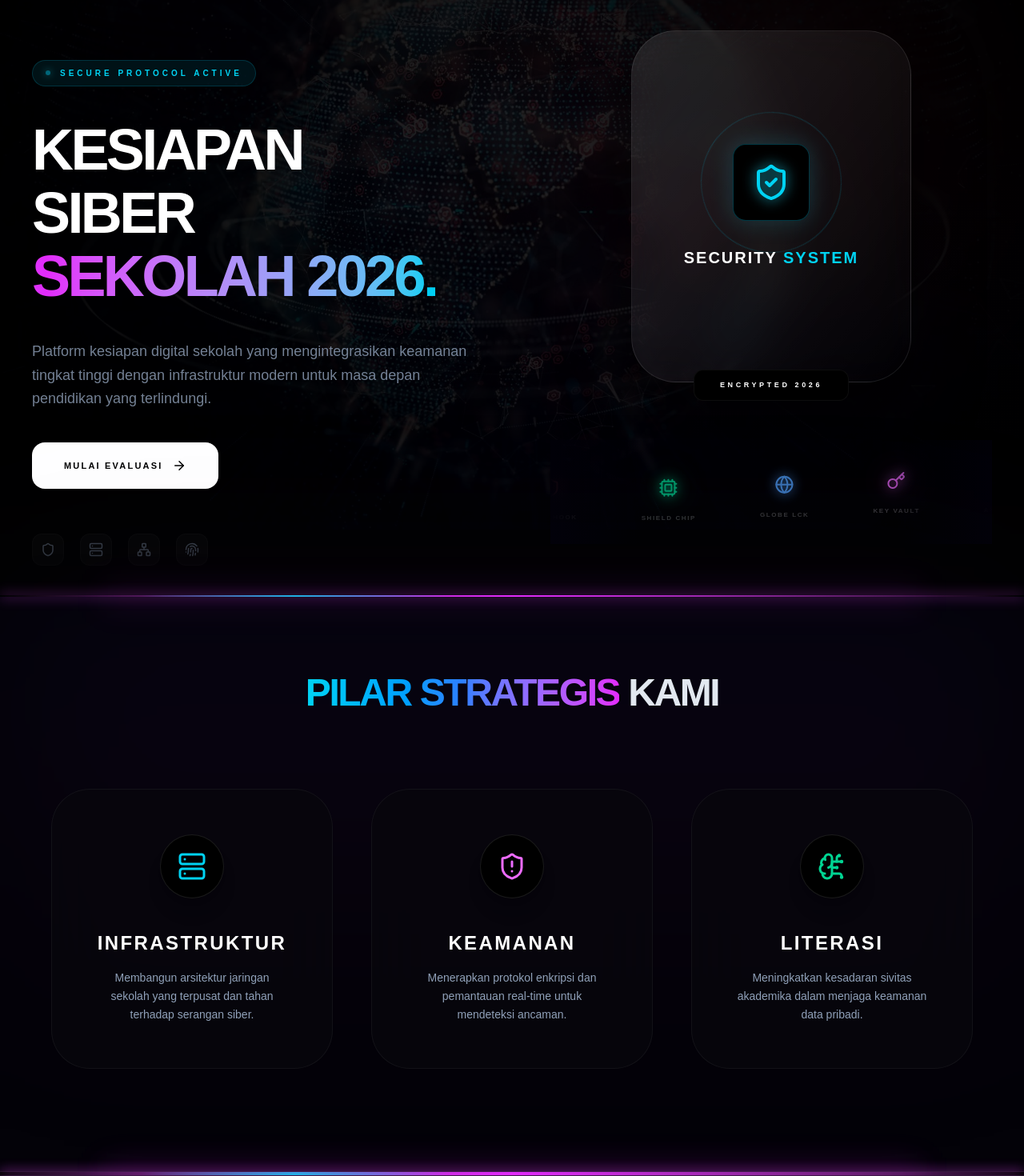
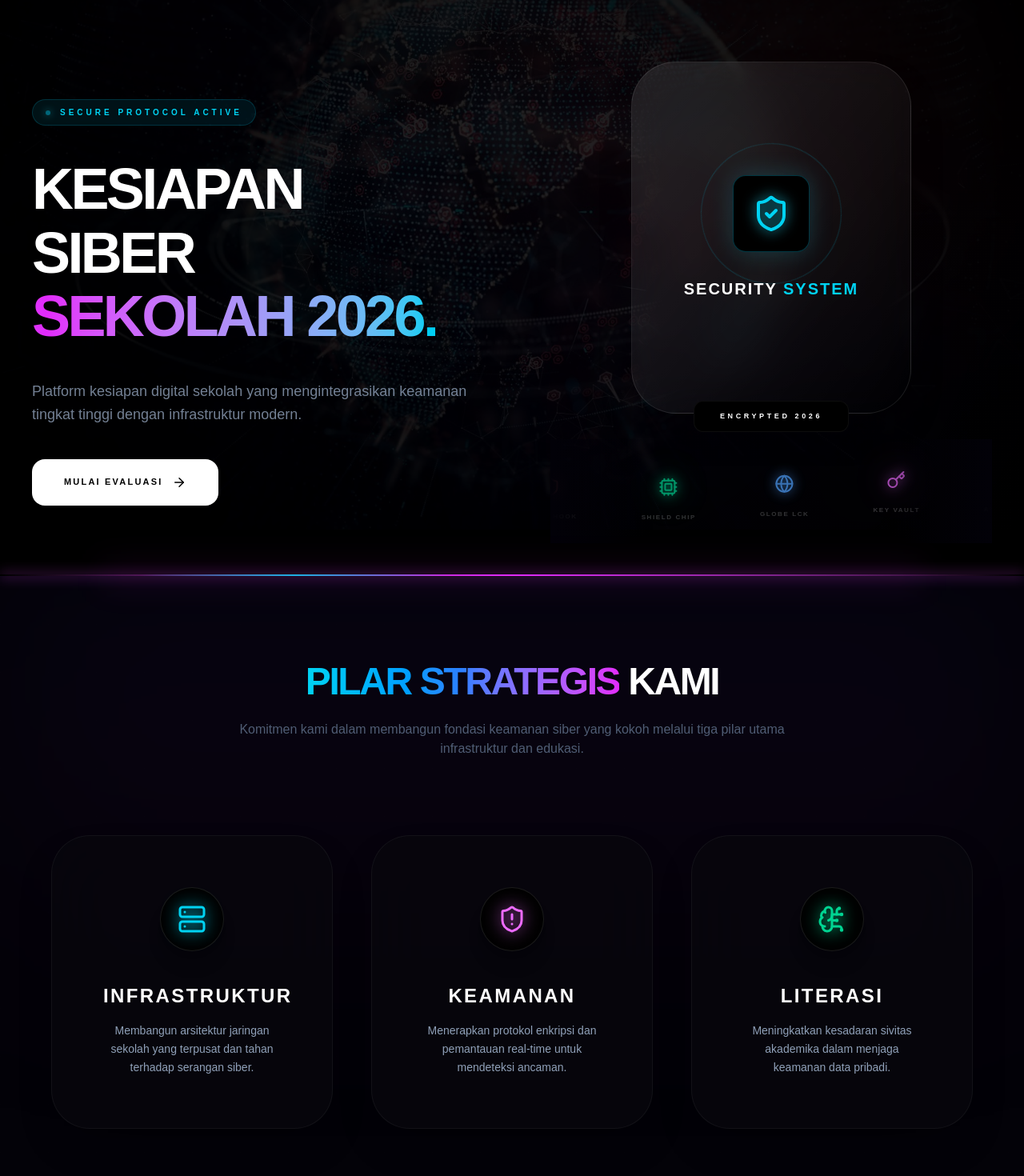
Before and after one commit to Edwinn1711/cyber-backend, a Next.js app: page / in a window 1280 px wide. Shown: the part 138-1608 px from the top of the page at 80% size. Built offline with nearby package versions, Linux system fonts and the light colour scheme.

Commit message:
style: fix pilar section to be full-screen 1600px and align with stats design

```diff
--- a/app/(loginregister)/page.tsx
+++ b/app/(loginregister)/page.tsx
@@ -636,15 +636,14 @@ export default function CyberLandingDark() {
 
   return (
     <div className="flex flex-col min-h-screen w-full bg-black text-slate-200 overflow-x-hidden selection:bg-fuchsia-500/30 relative">
+
+      {/* 1. BACKGROUND GLOBAL */}
       <PersistentUniverse bgIdx={bgIdx} />
       <UltraGodTierParticleSystem />
 
-
-
+      {/* 2. HEADER NAVBAR */}
       <header className="fixed top-0 left-0 right-0 z-[100] w-full border-b border-white/5 bg-[#05050a]/80 backdrop-blur-xl shadow-md">
         <div className="max-w-[1400px] mx-auto px-6 lg:px-10 h-20 lg:h-24 flex items-center justify-between">
-
-    {/* AREA KIRI: LOGO */}
           <div className="flex items-center gap-3 lg:gap-4 shrink-0 relative z-[110]">
             <div className="w-10 h-10 lg:w-12 lg:h-12 bg-fuchsia-600/10 border border-fuchsia-500/30 rounded-xl flex items-center justify-center shadow-[0_0_15px_rgba(217,70,239,0.3)]">
               <ShieldCheck size={24} className="text-fuchsia-400" />
@@ -655,70 +654,31 @@ export default function CyberLandingDark() {
             </div>
           </div>
 
-    {/* AREA TENGAH: NAVIGASI DESKTOP (Tetap Hidden di HP) */}
           <nav className="hidden lg:flex flex-1 justify-center items-center gap-8 xl:gap-12 h-full">
-        {[
-          { icon: Home, label: 'Beranda', active: true },
-          { icon: Info, label: 'Profil' },
-          { icon: LayoutGrid, label: 'Organisasi' },
-          { icon: FileText, label: 'Berita' },
-          { icon: Megaphone, label: 'Pengumuman' },
-          { icon: HelpCircle, label: 'Layanan' }
-        ].map((item, idx) => (
+            {[ { icon: Home, label: 'Beranda', active: true }, { icon: Info, label: 'Profil' }, { icon: LayoutGrid, label: 'Organisasi' }, { icon: FileText, label: 'Berita' }, { icon: Megaphone, label: 'Pengumuman' }, { icon: HelpCircle, label: 'Layanan' } ].map((item, idx) => (
               <div key={idx} className="relative flex items-center gap-2 text-[11px] uppercase tracking-[0.2em] font-black cursor-pointer transition-colors text-slate-500 hover:text-white group">
                 <item.icon size={15} className="group-hover:text-fuchsia-400" />
                 {item.label}
-            {item.active && <div className="absolute -bottom-8 w-full h-[2px] bg-fuchsia-500 shadow-[0_0_10px_#d946ef]" />}
               </div>
             ))}
           </nav>
 
-    {/* AREA KANAN: LOGIN + HAMBURGER (Mobile) */}
           <div className="flex items-center gap-4 relative z-[110]">
-      <button
-          onClick={() => setIsLoginOpen(true)}
-          className="flex items-center gap-2 px-5 py-2.5 lg:px-8 lg:py-3.5 bg-fuchsia-600 text-white rounded-full font-black text-[10px] lg:text-[11px] tracking-[0.2em] uppercase hover:bg-fuchsia-500 transition-all shadow-[0_0_20px_rgba(217,70,239,0.4)]"
-      >
+            <button onClick={() => setIsLoginOpen(true)} className="flex items-center gap-2 px-5 py-2.5 lg:px-8 lg:py-3.5 bg-fuchsia-600 text-white rounded-full font-black text-[10px] lg:text-[11px] tracking-[0.2em] uppercase hover:bg-fuchsia-500 transition-all shadow-[0_0_20px_rgba(217,70,239,0.4)]">
               <User size={16} /> <span className="hidden sm:inline">LOGIN</span>
             </button>
-
-      {/* Tombol Hamburger - HANYA MUNCUL DI HP */}
-      <button
-        onClick={() => setIsMobileMenuOpen(!isMobileMenuOpen)}
-        className="lg:hidden p-2.5 bg-white/5 border border-white/10 rounded-xl text-white hover:bg-white/10 transition-all"
-      >
+            <button onClick={() => setIsMobileMenuOpen(!isMobileMenuOpen)} className="lg:hidden p-2.5 bg-white/5 border border-white/10 rounded-xl text-white">
               {isMobileMenuOpen ? <X size={24} /> : <LayoutGrid size={24} />}
             </button>
           </div>
-
         </div>
 
-  {/* ========================================================================= */}
-  {/* OVERLAY MENU MOBILE (MUNCUL SAAT KLIK HAMBURGER)                         */}
-  {/* ========================================================================= */}
         <AnimatePresence>
           {isMobileMenuOpen && (
-      <motion.div
-        initial={{ opacity: 0, y: -20 }}
-        animate={{ opacity: 1, y: 0 }}
-        exit={{ opacity: 0, y: -20 }}
-        className="absolute top-full left-0 w-full bg-[#05050a]/95 backdrop-blur-2xl border-b border-white/10 py-8 px-6 lg:hidden flex flex-col gap-6 shadow-2xl"
-      >
-        {[
-          { icon: Home, label: 'Beranda' },
-          { icon: Info, label: 'Profil' },
-          { icon: LayoutGrid, label: 'Organisasi' },
-          { icon: FileText, label: 'Berita' },
-          { icon: Megaphone, label: 'Pengumuman' },
-          { icon: HelpCircle, label: 'Layanan' }
-        ].map((item, idx) => (
-          <div
-            key={idx}
-            onClick={() => setIsMobileMenuOpen(false)}
-            className="flex items-center gap-4 p-4 rounded-2xl bg-white/5 border border-white/5 text-slate-300 font-bold tracking-widest text-xs uppercase hover:bg-fuchsia-600/20 hover:text-fuchsia-400 transition-all"
-          >
-            <item.icon size={18} />
-            {item.label}
+            <motion.div initial={{ opacity: 0, y: -20 }} animate={{ opacity: 1, y: 0 }} exit={{ opacity: 0, y: -20 }} className="absolute top-full left-0 w-full bg-[#05050a]/95 backdrop-blur-2xl border-b border-white/10 py-8 px-6 lg:hidden flex flex-col gap-6 shadow-2xl">
+              {[ { icon: Home, label: 'Beranda' }, { icon: Info, label: 'Profil' }, { icon: LayoutGrid, label: 'Organisasi' }, { icon: FileText, label: 'Berita' }, { icon: Megaphone, label: 'Pengumuman' }, { icon: HelpCircle, label: 'Layanan' } ].map((item, idx) => (
+                <div key={idx} onClick={() => setIsMobileMenuOpen(false)} className="flex items-center gap-4 p-4 rounded-2xl bg-white/5 text-slate-300 font-bold tracking-widest text-xs uppercase hover:text-fuchsia-400">
+                  <item.icon size={18} /> {item.label}
                 </div>
               ))}
             </motion.div>
@@ -726,26 +686,15 @@ export default function CyberLandingDark() {
         </AnimatePresence>
       </header>
 
-      {/* ========================================================================= */}
-      {/* KONTEN UTAMA (SISTEM 5 HALAMAN DENGAN PEMISAH BERCAHAYA)                   */}
-      {/* ========================================================================= */}
-      <div className="relative z-10 w-full pt-36 lg:pt-44">
+      {/* 3. KONTEN UTAMA */}
+      <main className="relative z-10 w-full pt-24 lg:pt-44">
 
-{/* ========================================================================= */}
-        {/* SECTION 1: HERO (MOBILE: CENTER + STACKED | DESKTOP: LEFT + SIDE-BY-SIDE) */}
-        {/* ========================================================================= */}
-        <section className="relative min-h-screen lg:min-h-[calc(100vh-120px)] flex items-center justify-center w-full max-w-[1400px] mx-auto px-6 lg:px-10 pt-28 pb-10 lg:py-0">
-           <div className="flex flex-col lg:grid lg:grid-cols-2 gap-16 lg:gap-24 items-center w-full">
-
-{/* --- AREA WIDGET & MARQUEE (REVISI: BALANCE & PROPORTIONAL) --- */}
-<div className="relative w-full flex flex-col items-center justify-center order-1 lg:order-2 pt-10 lg:pt-0 pb-32 lg:pb-16 gap-12 lg:gap-16">
-
-                 {/* 3D SECURITY CARD */}
+        {/* --- HALAMAN 1: HERO --- */}
+        <section className="relative min-h-screen lg:min-h-[calc(100vh-120px)] flex items-center justify-center w-full max-w-[1400px] mx-auto px-6 lg:px-10 pt-24 pb-10 lg:py-0">
+           <div className="flex flex-col lg:grid lg:grid-cols-2 gap-6 lg:gap-24 items-center w-full">
+              <div className="relative w-full flex flex-col items-center justify-center order-1 lg:order-2 gap-2 lg:gap-6">
                  <div className="relative" style={{ perspective: 2000 }}>
-                    <motion.div
-                       style={{ rotateX, rotateY, transformStyle: "preserve-3d" }}
-                       className="relative w-[240px] h-[300px] sm:w-[280px] sm:h-[350px] lg:w-[350px] lg:h-[440px] bg-gradient-to-br from-white/10 to-transparent backdrop-blur-xl rounded-[2.5rem] lg:rounded-[3.5rem] p-1 shadow-[0_40px_80px_rgba(0,0,0,0.6)] border border-white/10 flex flex-col items-center justify-center group/card"
-                    >
+                    <motion.div style={{ rotateX, rotateY, transformStyle: "preserve-3d" }} className="relative w-[240px] h-[300px] sm:w-[280px] sm:h-[350px] lg:w-[350px] lg:h-[440px] bg-gradient-to-br from-white/10 to-transparent backdrop-blur-xl rounded-[2.5rem] lg:rounded-[3.5rem] p-1 shadow-2xl border border-white/10 flex flex-col items-center justify-center group/card">
                        <div className="relative flex items-center justify-center mb-6 lg:mb-8" style={{ transform: "translateZ(60px)" }}>
                           <div className="absolute w-32 h-32 lg:w-44 lg:h-44 border border-cyan-500/20 rounded-full animate-[spin_20s_linear_infinite]" />
                           <div className="w-16 h-16 lg:w-24 lg:h-24 bg-black border border-cyan-500/30 rounded-2xl flex items-center justify-center shadow-[0_0_30px_rgba(34,211,238,0.2)]">
@@ -753,194 +702,119 @@ export default function CyberLandingDark() {
                           </div>
                        </div>
                        <div className="text-center" style={{ transform: "translateZ(40px)" }}>
-                          <h3 className="text-lg lg:text-xl font-black text-white tracking-[0.1em] uppercase">
-                             Security <span className="text-cyan-400">System</span>
-                          </h3>
+                          <h3 className="text-lg lg:text-xl font-black text-white tracking-[0.1em] uppercase">Security <span className="text-cyan-400">System</span></h3>
                        </div>
-                       <div className="absolute -bottom-4 lg:-bottom-6 px-8 py-3 bg-black border border-white/5 text-white rounded-xl text-[7px] lg:text-[9px] font-black tracking-[0.4em]" style={{ transform: "translateZ(70px)" }}>
-                         ENCRYPTED 2026
-                       </div>
+                       <div className="absolute -bottom-4 lg:-bottom-6 px-8 py-3 bg-black border border-white/5 text-white rounded-xl text-[7px] lg:text-[9px] font-black tracking-[0.4em]" style={{ transform: "translateZ(70px)" }}>ENCRYPTED 2026</div>
                     </motion.div>
                  </div>
-
-                 {/* LOGO MARQUEE - Diberi Jarak Pas Melalui Gap Container */}
-                 <div className="w-full max-w-[100vw]">
-                    <CyberHiveMarquee />
+                 <div className="w-full max-w-[100vw]"><CyberHiveMarquee /></div>
               </div>
-
+              <div className="flex flex-col items-center lg:items-start text-center lg:text-left space-y-6 lg:space-y-10 w-full order-2 lg:order-1 pt-2 lg:pt-0">
+                 <div className="inline-flex items-center gap-3 px-4 py-2 bg-cyan-500/10 border border-cyan-500/20 text-cyan-400 rounded-full text-[9px] lg:text-[10px] font-black tracking-[0.4em] uppercase backdrop-blur-md">
+                   <div className="w-1.5 h-1.5 rounded-full bg-cyan-500 animate-pulse shadow-[0_0_10px_#22d3ee]"/> SECURE PROTOCOL ACTIVE
                  </div>
-
-              {/* --- AREA TEKS (HP: BAWAH | LAPTOP: KIRI) --- */}
-              <div className="flex flex-col items-center lg:items-start text-center lg:text-left space-y-8 lg:space-y-10 w-full order-2 lg:order-1">
-                 <motion.div
-                    initial={{ opacity: 0, y: 10 }}
-                    animate={{ opacity: 1, y: 0 }}
-                    className="inline-flex items-center gap-3 px-4 py-2 bg-cyan-500/10 border border-cyan-500/20 text-cyan-400 rounded-full text-[9px] lg:text-[10px] font-black tracking-[0.4em] uppercase backdrop-blur-md"
-                 >
-                   <div className="w-1.5 h-1.5 rounded-full bg-cyan-500 animate-pulse shadow-[0_0_10px_#22d3ee]"/>
-                   SECURE PROTOCOL ACTIVE
-                 </motion.div>
-
-                 <h2 className="text-4xl sm:text-5xl lg:text-7xl font-black text-white tracking-tighter leading-[1.1] uppercase">
-                    Kesiapan Siber <br/>
-                    <span className="text-transparent bg-clip-text bg-gradient-to-r from-blue-400 via-fuchsia-500 to-cyan-400 animate-gradient-x">
-                       Sekolah 2026.
-                    </span>
-                 </h2>
-
-                 <p className="text-sm lg:text-lg font-medium text-slate-400 leading-relaxed max-w-xl opacity-80">
-                    Platform kesiapan digital sekolah yang mengintegrasikan keamanan tingkat tinggi dengan infrastruktur modern untuk masa depan pendidikan yang terlindungi.
-                 </p>
-
+                 <h2 className="text-4xl sm:text-5xl lg:text-7xl font-black text-white tracking-tighter leading-[1.1] uppercase">Kesiapan Siber <br/><span className="text-transparent bg-clip-text bg-gradient-to-r from-blue-400 via-fuchsia-500 to-cyan-400 animate-gradient-x">Sekolah 2026.</span></h2>
+                 <p className="text-sm lg:text-lg font-medium text-slate-400 leading-relaxed max-w-xl opacity-80">Platform kesiapan digital sekolah yang mengintegrasikan keamanan tingkat tinggi dengan infrastruktur modern.</p>
                  <div className="w-full flex justify-center lg:justify-start">
-                   <button onClick={() => setIsLoginOpen(true)} className="group relative w-full sm:w-auto px-10 py-5 bg-white text-black rounded-2xl font-black text-[11px] tracking-[0.2em] uppercase transition-all hover:bg-cyan-400 hover:text-white hover:shadow-[0_0_30px_rgba(34,211,238,0.5)] flex items-center justify-center gap-3 shadow-xl">
+                   <button onClick={() => setIsLoginOpen(true)} className="group relative w-full sm:w-auto px-10 py-5 bg-white text-black rounded-2xl font-black text-[11px] tracking-[0.2em] uppercase transition-all hover:bg-cyan-400 hover:text-white shadow-xl flex items-center justify-center gap-3">
                       Mulai Evaluasi <ArrowRight size={18} className="group-hover:translate-x-2 transition-transform"/>
                    </button>
                  </div>
-
-                 {/* Mini Icons Row (Optional, sesuai seleramu) */}
-                 <div className="pt-4 flex flex-wrap items-center justify-center lg:justify-start gap-5 opacity-40">
-                    {[ Shield, Server, Network, Fingerprint ].map((Icon, i) => (
-                      <div key={i} className="w-10 h-10 rounded-xl border border-white/5 bg-white/5 flex items-center justify-center text-slate-400">
-                         <Icon size={18} />
               </div>
-                    ))}
-                 </div>
-              </div>
-
            </div>
         </section>
 
         <SectionDivider />
 
-{/* --- HALAMAN 2: PILAR STRATEGIS (DIBUAT LEBAR) --- */}
-<div className="relative w-full bg-[#030208] z-20 pb-32 pt-24 shadow-[0_-30px_60px_rgba(0,0,0,0.8)] border-b border-white/5">
+{/* --- HALAMAN 2: PILAR STRATEGIS (DIBUAT FULL PAGE & ULTRA-WIDE) --- */}
+<section className="relative w-full min-h-screen flex flex-col items-center justify-center py-24 bg-[#030208] border-b border-white/5 overflow-hidden">
+          {/* Efek Ambient Glow Latar Belakang */}
           <div className="absolute top-0 inset-x-0 h-[600px] bg-gradient-to-b from-indigo-900/10 via-fuchsia-900/5 to-transparent blur-[120px] pointer-events-none" />
+          <div className="absolute inset-0 bg-grid-static opacity-[0.05] pointer-events-none" />
 
-           {/* UBAH KE max-w-[1600px] DAN px-16 DISINI JUGA */}
-           <section className="max-w-[1600px] mx-auto px-6 lg:px-16 relative z-10">
-               <div className="text-center mb-24">
-                 <h2 className="text-4xl lg:text-5xl font-black tracking-tighter uppercase mb-6">
+          {/* Kontainer Ultra-Wide 1600px */}
+          <div className="max-w-[1600px] mx-auto px-6 lg:px-16 relative z-10 w-full text-center">
+
+            {/* Judul: Ukuran disamakan dengan Visi Misi & Statistik (5xl) */}
+            <div className="mb-24">
+              <h2 className="text-3xl lg:text-5xl font-black text-white uppercase tracking-tighter mb-6">
                 <span className="text-transparent bg-clip-text bg-gradient-to-r from-cyan-400 via-blue-500 to-fuchsia-500">Pilar Strategis</span> Kami
               </h2>
+              <p className="text-slate-500 max-w-3xl mx-auto text-sm lg:text-base font-medium opacity-80">
+                Komitmen kami dalam membangun fondasi keamanan siber yang kokoh melalui tiga pilar utama infrastruktur dan edukasi.
+              </p>
             </div>
-               <div className="grid grid-cols-1 md:grid-cols-3 gap-10 lg:gap-12">
+
+            {/* Grid 3 Kotak: Dibuat lebih besar dan rapi */}
+            <div className="grid grid-cols-1 md:grid-cols-3 gap-8 lg:gap-12">
               {[
                 { t: "Infrastruktur", i: Server, c: "text-cyan-400", d: "Membangun arsitektur jaringan sekolah yang terpusat dan tahan terhadap serangan siber." },
                 { t: "Keamanan", i: ShieldAlert, c: "text-fuchsia-400", d: "Menerapkan protokol enkripsi dan pemantauan real-time untuk mendeteksi ancaman." },
                 { t: "Literasi", i: BrainCircuit, c: "text-emerald-400", d: "Meningkatkan kesadaran sivitas akademika dalam menjaga keamanan data pribadi." }
               ].map((item, i) => (
-                    <div key={i} className="bg-[#08070d]/80 backdrop-blur-2xl border border-white/5 rounded-[3rem] p-12 lg:p-14 text-center hover:border-white/20 transition-all duration-500 hover:-translate-y-2">
-                       <div className="w-20 h-20 bg-black border border-white/10 rounded-full flex items-center justify-center mb-10 mx-auto shadow-xl"><item.i size={36} className={item.c} /></div>
-                       <h3 className="text-2xl font-black text-white mb-4 uppercase tracking-widest">{item.t}</h3>
-                       <p className="text-sm text-slate-400 leading-relaxed">{item.d}</p>
+                <div key={i} className="group relative bg-[#08070d]/80 backdrop-blur-2xl border border-white/5 rounded-[3rem] p-12 lg:p-16 text-center hover:border-white/20 transition-all duration-700 hover:-translate-y-2 shadow-2xl">
+                  {/* Ikon di dalam lingkaran neon */}
+                  <div className="w-20 h-20 bg-black border border-white/10 rounded-full flex items-center justify-center mb-10 mx-auto shadow-xl group-hover:shadow-cyan-500/10 transition-all">
+                    <item.i size={36} className={`${item.c} drop-shadow-[0_0_10px_currentColor]`} />
+                  </div>
+                  <h3 className="text-xl lg:text-2xl font-black text-white mb-4 uppercase tracking-widest group-hover:text-white transition-colors">
+                    {item.t}
+                  </h3>
+                  <p className="text-sm text-slate-400 leading-relaxed font-medium">
+                    {item.d}
+                  </p>
                 </div>
               ))}
             </div>
+          </div>
         </section>
-        </div>
 
         <SectionDivider />
-
-        <SectionDivider />
-
-{/* HALAMAN 3: VISI MISI (SUDAH FULL PAGE SEKARANG) */}
         <VisiMisiSection bgIdx={bgIdx} />
 
         <SectionDivider />
-
-{/* HALAMAN 4: METRIK STATISTIK (FULL PAGE) */}
         <SecurityStatsSection />
 
         <SectionDivider />
-
-{/* HALAMAN 5: INFRASTRUKTUR (FULL PAGE VIDEO) */}
         <CyberInfrastructureSection />
 
-{/* HALAMAN 6 & 7: PROTOKOL & BLOG */}
         <SectionDivider />
         <ReadinessProtocolSection />
+
         <SectionDivider />
         <CyberBlogSection />
 
         <CyberFooter />
+      </main>
 
-
-      </div>
+      {/* 4. MODAL LOGIN */}
+      <AnimatePresence>
+        {isLoginOpen && (
+          <motion.div initial={{ opacity: 0 }} animate={{ opacity: 1 }} exit={{ opacity: 0 }} className="fixed inset-0 z-[5000] flex items-center justify-center p-4 bg-black/80 backdrop-blur-xl">
+            <motion.div initial={{ scale: 0.9, y: 30 }} animate={{ scale: 1, y: 0 }} exit={{ scale: 0.9, y: 20 }} className={`relative w-full ${activeTab === 'REGISTER' ? 'max-w-[450px]' : 'max-w-sm'} bg-[#0a0a0f]/95 border border-white/10 rounded-[2.5rem] p-10 shadow-2xl overflow-hidden`}>
+              <div className="absolute top-0 left-0 w-full h-1.5 bg-gradient-to-r from-violet-500 via-fuchsia-500 to-indigo-500" />
+              <button onClick={() => setIsLoginOpen(false)} className="absolute top-6 right-6 p-2 text-slate-400 hover:text-white"><X size={16} /></button>
+              <div className="mx-auto w-12 h-12 border border-fuchsia-500/50 rounded-2xl flex items-center justify-center mb-6"><ShieldCheck className="text-fuchsia-400" size={24} /></div>
+              <div className="mb-8 text-center"><h2 className="text-2xl font-black text-white uppercase mb-1">PORTAL <span className="text-fuchsia-500">AKSES</span></h2></div>
+              <form onSubmit={handleAuthenticate} className="space-y-4">
+                <input type="text" placeholder="USER" value={username} onChange={(e)=>setUsername(e.target.value)} className="w-full bg-black/60 border border-white/5 rounded-2xl py-4 px-6 text-white text-xs font-bold" />
+                <input type="password" placeholder="PASS" value={password} onChange={(e)=>setPassword(e.target.value)} className="w-full bg-black/60 border border-white/5 rounded-2xl py-4 px-6 text-white text-xs font-bold" />
+                <button type="submit" className="w-full py-4 bg-fuchsia-600 rounded-2xl font-black text-white text-xs uppercase shadow-lg">OTENTIKASI</button>
+              </form>
+            </motion.div>
+          </motion.div>
+        )}
+      </AnimatePresence>
 
       <style dangerouslySetInnerHTML={{ __html: `
-        /* 1. Animasi Gradasi Teks Bergerak (Hero & Judul) */
-        @keyframes gradient-x {
-          0% { background-position: 0% 50%; }
-          50% { background-position: 100% 50%; }
-          100% { background-position: 0% 50%; }
-        }
-        .animate-gradient-x {
-          background-size: 200% 200%;
-          animation: gradient-x 5s ease infinite;
-        }
-
-        /* 2. Animasi Laser Scanner pada Card Modul */
-        @keyframes scanner {
-          0% { top: 0%; opacity: 0; }
-          10% { opacity: 1; }
-          90% { opacity: 1; }
-          100% { top: 100%; opacity: 0; }
-        }
-        .animate-scanner {
-          animation: scanner 3s linear infinite;
-        }
-
-        /* 3. Animasi Hologram Scan (Lama) */
-        @keyframes hologram-scan {
-          0% { top: -10%; opacity: 0; }
-          10% { opacity: 0.6; }
-          90% { opacity: 0.6; }
-          100% { top: 110%; opacity: 0; }
-        }
-        .animate-hologram-scan {
-          animation: hologram-scan 3s ease-in-out infinite;
-        }
-
-        /* 4. Background Grid Statis */
-        .bg-grid-static {
-          background-image: linear-gradient(to right, rgba(255, 255, 255, 0.05) 1px, transparent 1px),
-                            linear-gradient(to bottom, rgba(255, 255, 255, 0.05) 1px, transparent 1px);
-          background-size: 60px 60px;
-        }
-
-        /* 5. Custom Selection & Input Fixes */
-        ::selection { background: #06b6d4; color: white; }
-
-        input:-webkit-autofill,
-        input:-webkit-autofill:hover,
-        input:-webkit-autofill:focus,
-        input:-webkit-autofill:active {
-            -webkit-box-shadow: 0 0 0 30px #050505 inset !important;
-            -webkit-text-fill-color: white !important;
-            transition: background-color 5000s ease-in-out 0s;
-        }
-
-        input[type="date"]::-webkit-calendar-picker-indicator {
-          filter: invert(1) hue-rotate(180deg) brightness(1.5);
-          opacity: 0.5;
-          cursor: pointer;
-        }
-
-        /* 6. Scrollbar Mewah (Biru ke Ungu) */
-        ::-webkit-scrollbar {
-          width: 6px;
-        }
-        ::-webkit-scrollbar-track {
-          background: #020108;
-        }
-        ::-webkit-scrollbar-thumb {
-          background: linear-gradient(to bottom, #22d3ee, #d946ef);
-          border-radius: 10px;
-        }
-
-        /* 7. Utilitas Tambahan */
-        .perspective-[2000px] { perspective: 2000px; }
+        @keyframes gradient-x { 0% { background-position: 0% 50%; } 50% { background-position: 100% 50%; } 100% { background-position: 0% 50%; } }
+        .animate-gradient-x { background-size: 200% 200%; animation: gradient-x 5s ease infinite; }
+        @keyframes scanner { 0% { top: 0%; opacity: 0; } 10% { opacity: 1; } 90% { opacity: 1; } 100% { top: 100%; opacity: 0; } }
+        .animate-scanner { animation: scanner 3s linear infinite; }
+        .bg-grid-static { background-image: linear-gradient(to right, rgba(255, 255, 255, 0.05) 1px, transparent 1px), linear-gradient(to bottom, rgba(255, 255, 255, 0.05) 1px, transparent 1px); background-size: 60px 60px; }
+        ::-webkit-scrollbar { width: 6px; }
+        ::-webkit-scrollbar-track { background: #020108; }
+        ::-webkit-scrollbar-thumb { background: linear-gradient(to bottom, #22d3ee, #d946ef); border-radius: 10px; }
       `}} />
     </div>
   );
```
Lines whose indentation alone changed are shown as unchanged.
